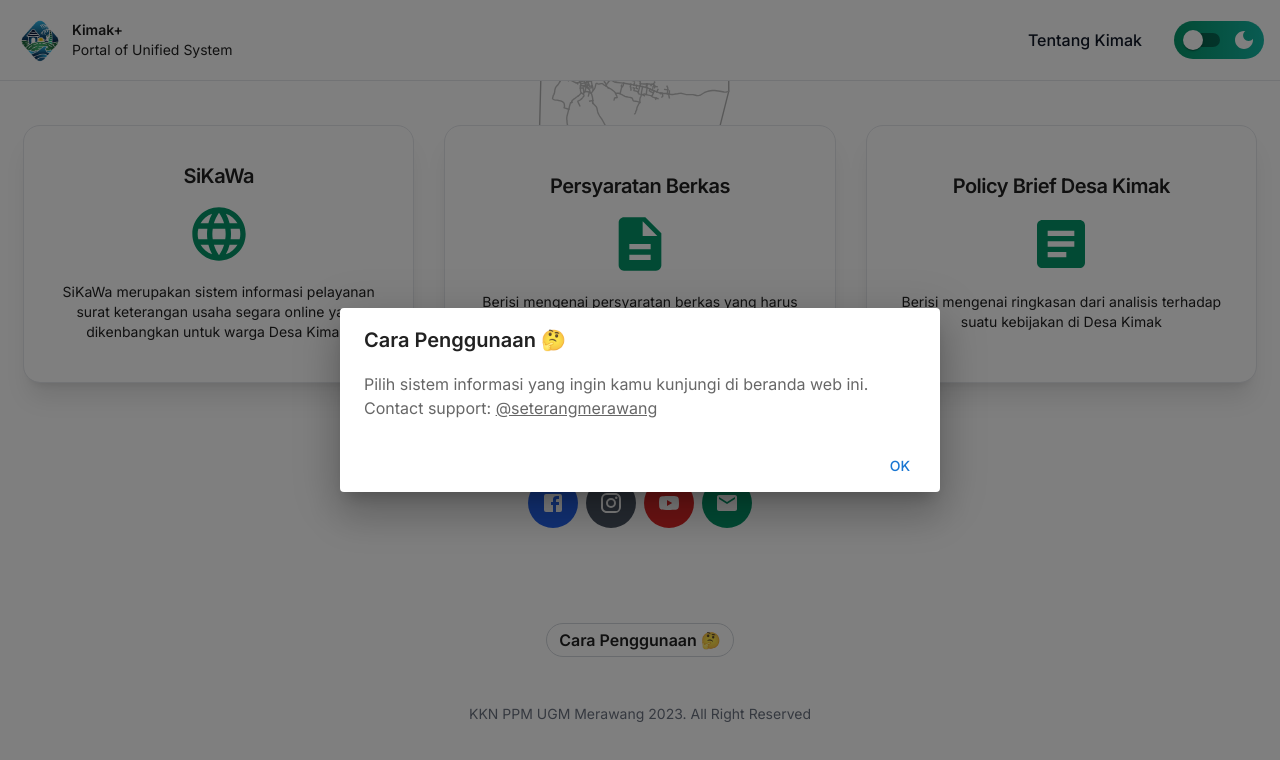
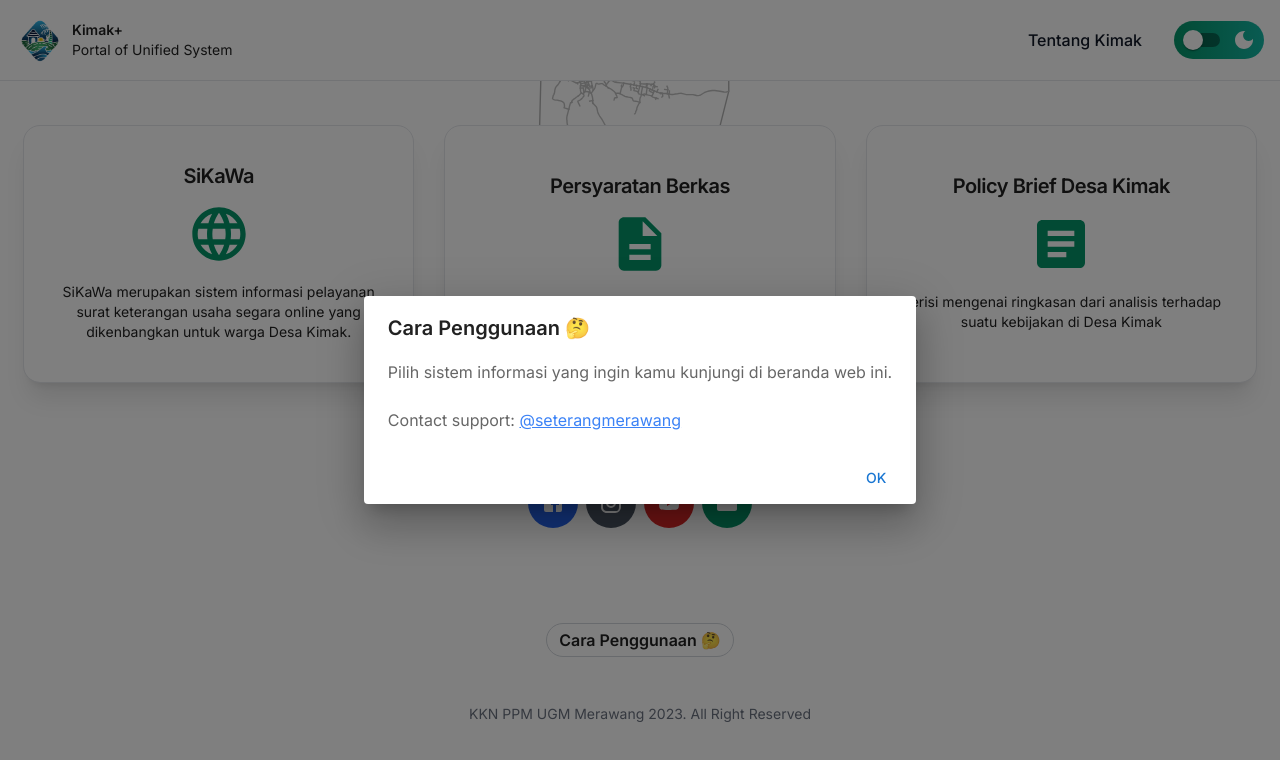
Before and after one commit to saddansyah/kimak-merawang, a React (Vite) app: page / in a window 1280 px wide. Both pictures are taken after a click on the button "Cara Penggunaan 🤔". Shown: the part 250-1010 px from the top of the page. Built offline with nearby package versions, Linux system fonts and the light colour scheme.

Commit message:
chore: add contact support

```diff
--- a/src/pages/Home.jsx
+++ b/src/pages/Home.jsx
@@ -156,7 +156,10 @@ const Home = () => {
                     </DialogTitle>
                     <DialogContent>
                         <DialogContentText>
-                            Pilih sistem informasi yang ingin kamu kunjungi di beranda web ini. Contact support: <a href="https://wa.me/6281393789949" className='underline'>@seterangmerawang</a>
+                            Pilih sistem informasi yang ingin kamu kunjungi di beranda web ini.
+
+                            <br /><br />
+                            Contact support: <a href="https://wa.me/6281393789949" className='underline text-blue-500'>@seterangmerawang</a>
                         </DialogContentText>
                     </DialogContent>
                     <DialogActions>
--- a/src/pages/PolicyBrief.jsx
+++ b/src/pages/PolicyBrief.jsx
@@ -20,7 +20,7 @@ const PolicyBrief = () => {
                 <link rel="canonical" href="https://kimak.seterangmerawang.web.id/" />
             </Helmet>
 
-            <div id="persyaratan-berkas" className="flex flex-col items-center">
+            <div id="policy-brief" className="flex flex-col items-center">
                 <h1 className="text-2xl font-semibold leading-none mb-12">Policy <span className="gradient-green text-transparent bg-clip-text font-extrabold">Brief</span></h1>
             </div>
         </>
```
